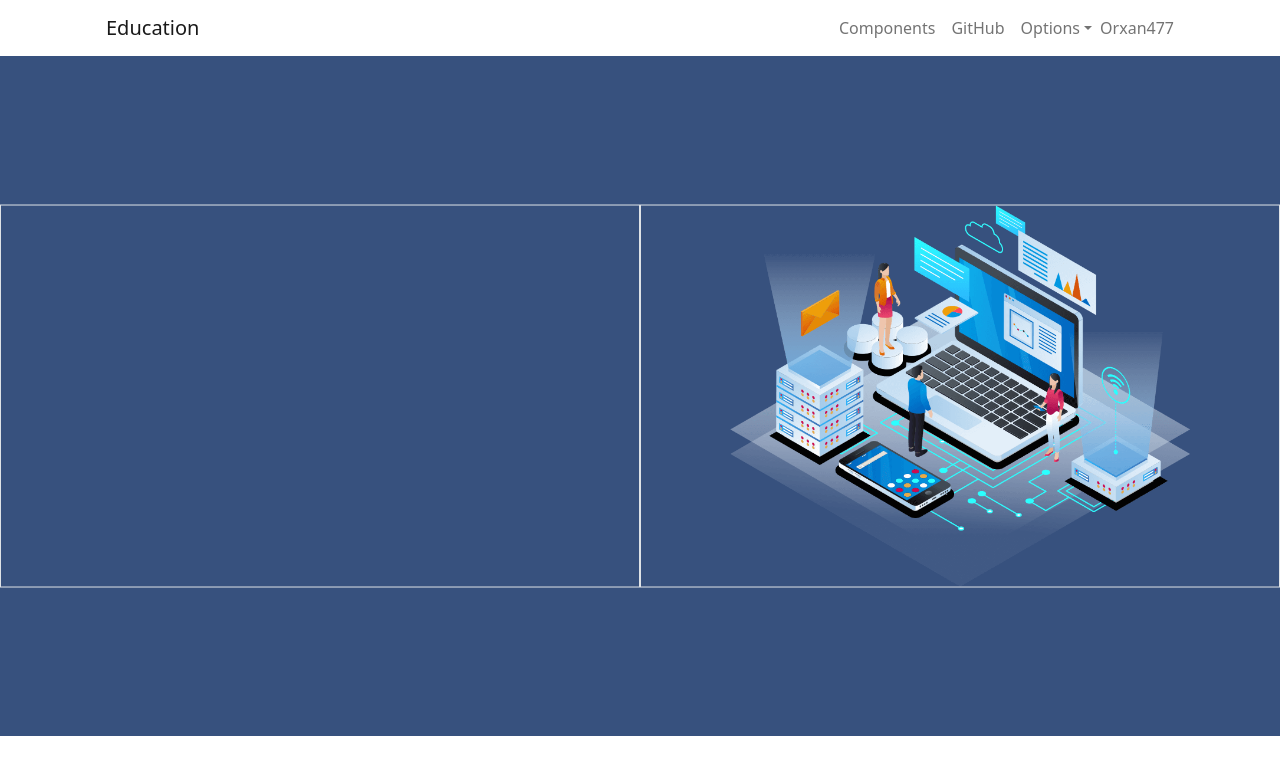
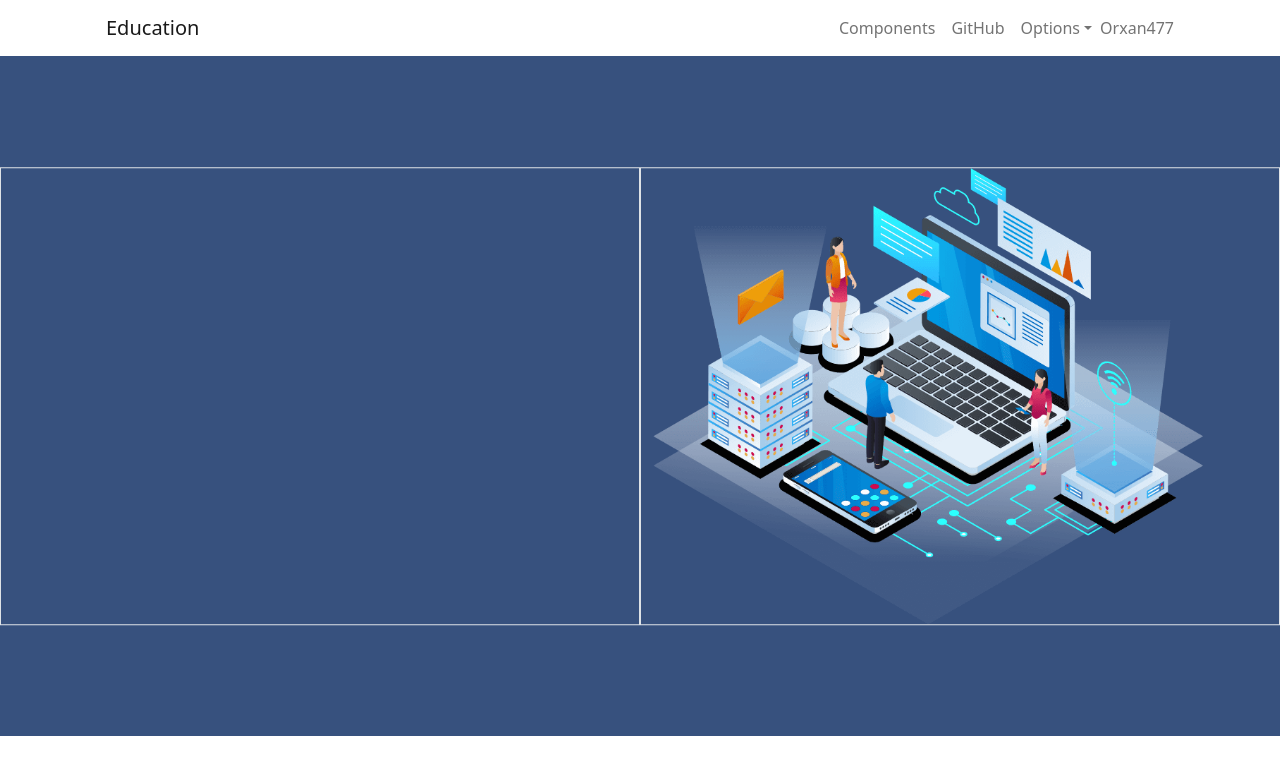
Before and after one commit to Orxan477/React-App, a React (Create React App) app: page / in a window 1280 px wide. Shown: the top 774 px of the page. Built offline with nearby package versions, Linux system fonts and the light colour scheme.

Commit message:
Image fixed hero

```diff
--- a/src/App.js
+++ b/src/App.js
@@ -1,6 +1,6 @@
 import { Container, Row, Col } from "reactstrap";
 import Navbar from "./Components/Navbar/Navbar";
-import "../public/assets/css/style.css";
+import "./assets/css/style.css";
 
 function App() {
   return (
@@ -24,10 +24,10 @@ function App() {
                 <Row>
                   <Col lg="6 border"></Col>
                   <Col lg="6 border">
-                    <div>
+                    <div className="d-flex">
                       <img
                         className="img-fluid right-col"
-                        src="assets/img/hero-img.png"
+                        src="img/hero-img.png"
                       />
                     </div>
                   </Col>
--- a/public/assets/css/style.css
+++ b/src/assets/css/style.css
@@ -11,5 +11,5 @@
     transform: translate(-50%, -50%);
 }
 .right-col{
-    width: 460px;
+    width: 550px;
 }
```
Also changed, not shown: public/img/hero-img.png (renamed from public/assets/img/hero-img.png).
